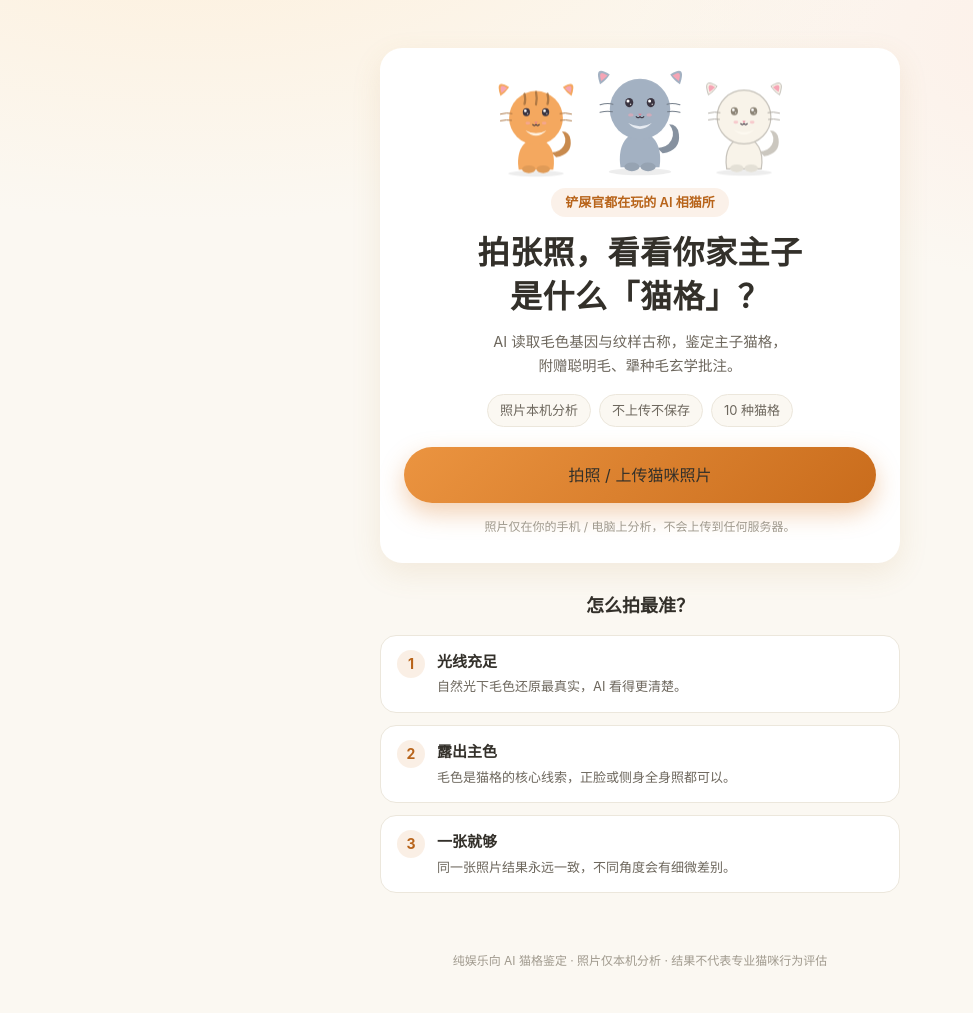
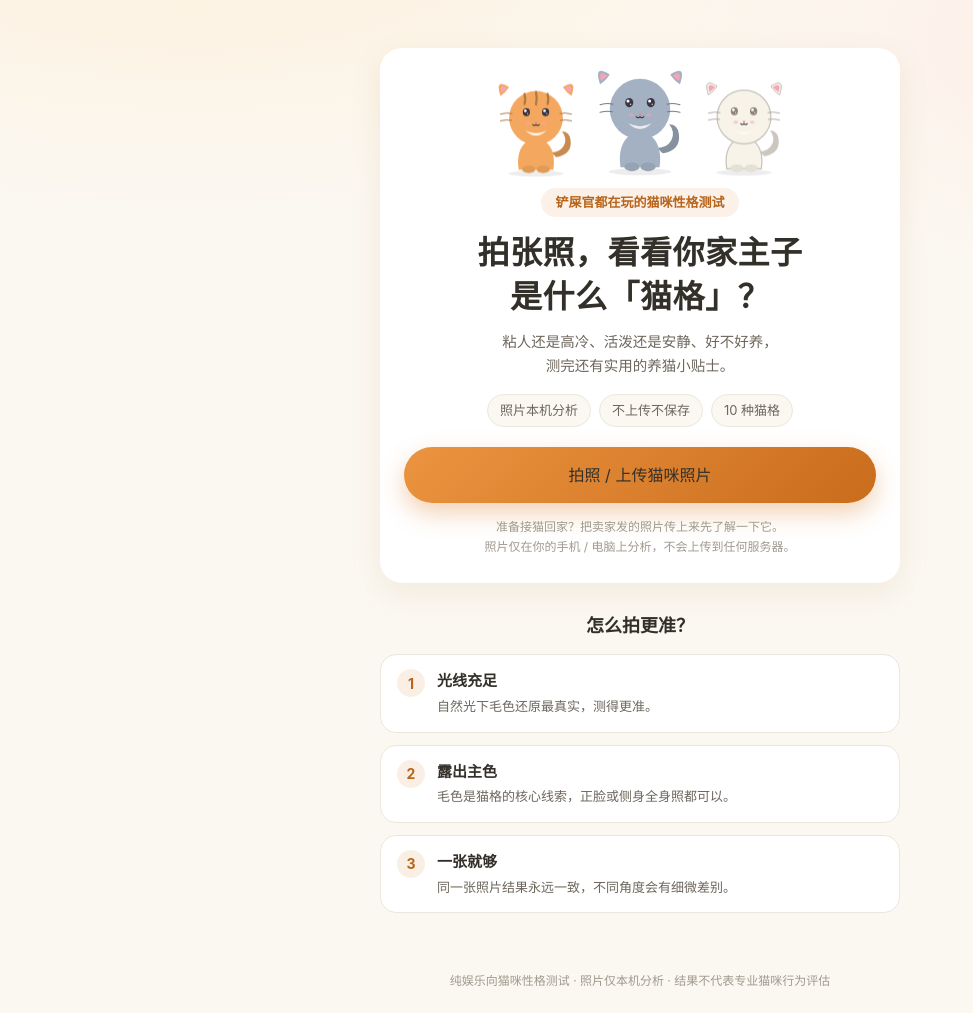
Before and after one commit to mental-fun-lab/cat-personality-test, a plain HTML site: page index.html in a window 1280 px wide. Shown: the whole page, without its empty margins (0-973 px from the left). Drawn offline with Linux system fonts and the light colour scheme; some packages are replaced by stand-ins of ours; a script that the page names is missing.

Commit message:
grounded copy, remove AI/mystic wording

```diff
--- a/index.html
+++ b/index.html
@@ -3,8 +3,8 @@
 <head>
   <meta charset="utf-8">
   <meta name="viewport" content="width=device-width, initial-scale=1, viewport-fit=cover">
-  <title>AI 猫格鉴定 · 拍张照就知道你家猫是什么性格</title>
-  <meta name="description" content="上传一张猫咪照片，AI 解析毛色基因与性格浓度，测出你家主子的专属猫格：橘座大馋猫、午夜神秘客、三花戏剧家……共 10 种，照片仅在本机分析不上传。">
+  <title>猫咪性格测试 · 拍张照看看这猫什么性格</title>
+  <meta name="description" content="上传一张猫咪照片，测测猫咪性格：粘人还是高冷、活泼还是安静、好不好养。10 种猫格对号入座，买猫前拿卖家照片也能测，照片仅在本机分析不上传。">
   <link rel="stylesheet" href="css/style.css">
 </head>
 <body>
@@ -12,9 +12,9 @@
   <section class="screen" id="screen-home">
     <div class="hero">
       <div class="hero-trio" id="hero-trio" aria-hidden="true"></div>
-      <p class="hero-kicker">铲屎官都在玩的 AI 相猫所</p>
+      <p class="hero-kicker">铲屎官都在玩的猫咪性格测试</p>
       <h1 class="hero-title">拍张照，看看你家主子<br>是什么「猫格」？</h1>
-      <p class="hero-sub">AI 读取毛色基因与纹样古称，鉴定主子猫格，<br>附赠聪明毛、犟种毛玄学批注。</p>
+      <p class="hero-sub">粘人还是高冷、活泼还是安静、好不好养，<br>测完还有实用的养猫小贴士。</p>
       <div class="hero-meta">
         <span>照片本机分析</span>
         <span>不上传不保存</span>
@@ -23,13 +23,13 @@
       <label class="btn btn-start" for="photo-input">拍照 / 上传猫咪照片</label>
       <input type="file" id="photo-input" accept="image/*" hidden>
       <p class="visit-pill" id="visit-pill" hidden>已有 <b id="busuanzi_value_site_uv">…</b> 位铲屎官来鉴定</p>
-      <p class="hero-note">照片仅在你的手机 / 电脑上分析，不会上传到任何服务器。</p>
+      <p class="hero-note">准备接猫回家？把卖家发的照片传上来先了解一下它。<br>照片仅在你的手机 / 电脑上分析，不会上传到任何服务器。</p>
     </div>
 
     <div class="tips">
-      <h2 class="block-title">怎么拍最准？</h2>
+      <h2 class="block-title">怎么拍更准？</h2>
       <div class="tip-grid">
-        <div class="tip"><span class="tip-no">1</span><div><h3>光线充足</h3><p>自然光下毛色还原最真实，AI 看得更清楚。</p></div></div>
+        <div class="tip"><span class="tip-no">1</span><div><h3>光线充足</h3><p>自然光下毛色还原最真实，测得更准。</p></div></div>
         <div class="tip"><span class="tip-no">2</span><div><h3>露出主色</h3><p>毛色是猫格的核心线索，正脸或侧身全身照都可以。</p></div></div>
         <div class="tip"><span class="tip-no">3</span><div><h3>一张就够</h3><p>同一张照片结果永远一致，不同角度会有细微差别。</p></div></div>
       </div>
@@ -60,7 +60,7 @@
   </section>
 
   <footer class="site-footer">
-    <div class="container">纯娱乐向 AI 猫格鉴定 · 照片仅本机分析 · 结果不代表专业猫咪行为评估</div>
+    <div class="container">纯娱乐向猫咪性格测试 · 照片仅本机分析 · 结果不代表专业猫咪行为评估</div>
   </footer>
 
   <script src="js/data.js"></script>
```
